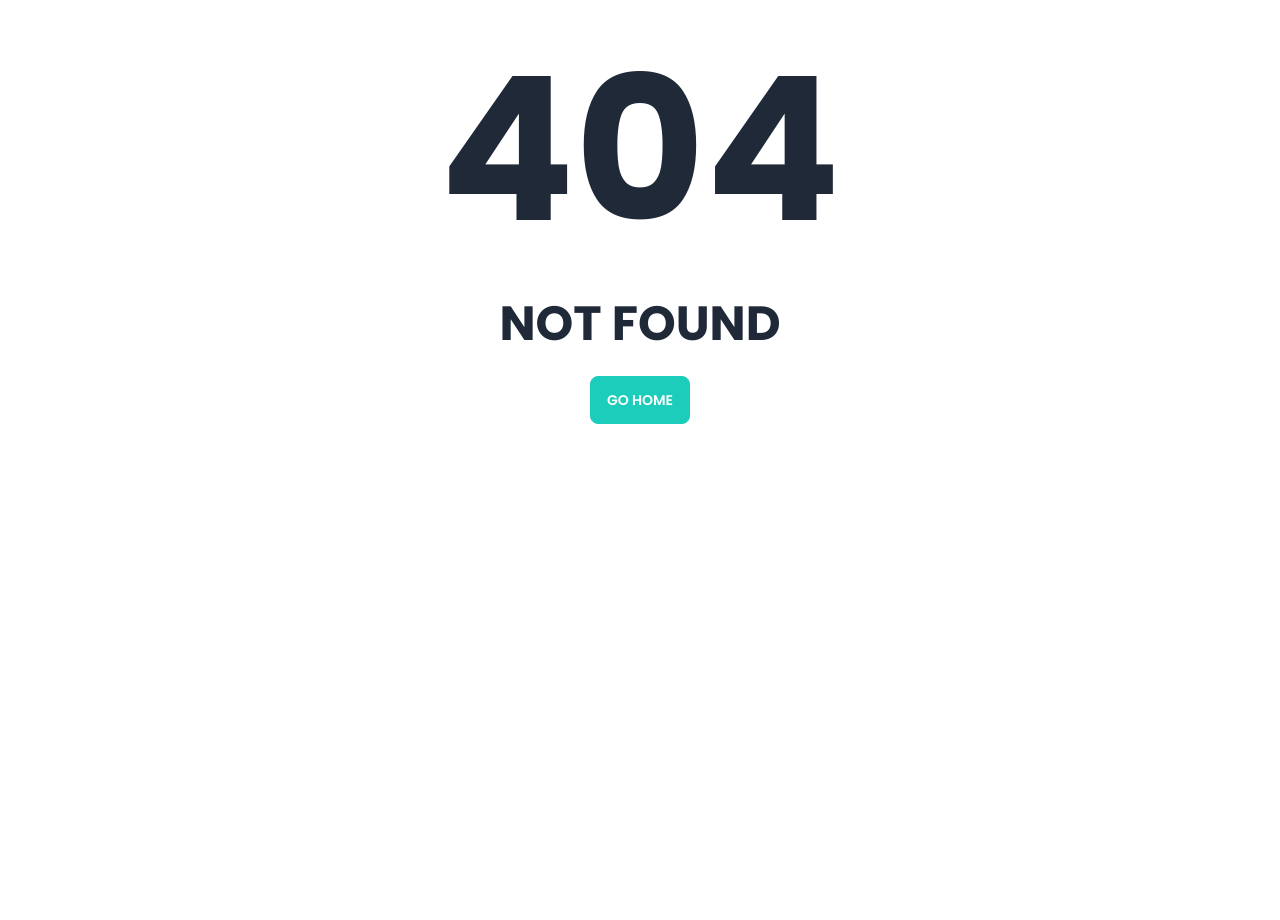
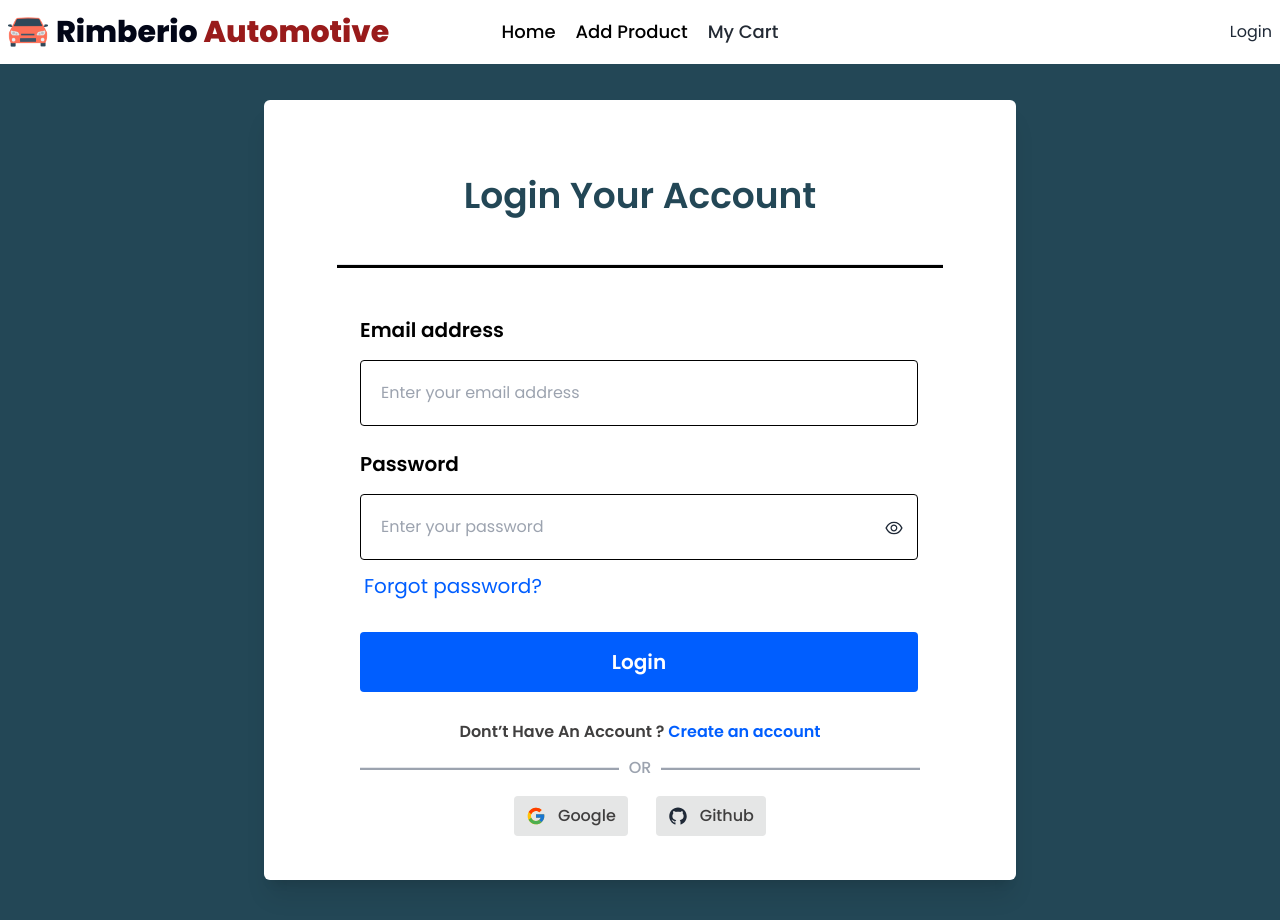
Before and after one commit to tonoy3125/rimberio-automotive-Client, a React (Vite) app: page /login in a window 1280 px wide. Before the commit this address had no page. Shown: the top 920 px of the page. Before the commit the page ends 800 px from the top, so only its background shows below. Built offline with nearby package versions, Linux system fonts and the light colour scheme.

Commit message:
login page design added commit

```diff
--- a/src/Pages/Login/Login.jsx
+++ b/src/Pages/Login/Login.jsx
@@ -1,8 +1,61 @@
-
+import { useState } from 'react';
+import { AiOutlineEye } from 'react-icons/ai';
+import { AiOutlineEyeInvisible } from 'react-icons/ai';
+import { AiFillGithub } from 'react-icons/ai';
+import { FcGoogle } from 'react-icons/fc';
+import { Link } from 'react-router-dom';
 
 const Login = () => {
+    const [showPassword, setShowPassword] = useState(false)
     return (
-        <div>
+        <div className="bg-[#234756]">
+            <div className="container mx-auto pt-9 pb-[180px]">
+                <div className=" w-[400px] md:w-[752px] h-[780px] mx-auto bg-[#fff] shadow-xl rounded-md pt-10 md:pt-[76px]">
+                    <h1 className=" text-2xl md:text-4xl font-semibold text-center text-[#234756] ">Login Your Account</h1>
+                    <hr className="md:w-[606px] h-1 mt-7 md:mt-12 mb-7 bg-black md:mb-12 mx-auto" />
+                    <form className=" pl-1 md:pl-24">
+                        <div className="mb-6">
+                            <h2 className=" text-base md:text-xl font-semibold text-black mb-4">Email address</h2>
+                            <input className="pt-5 pb-5 pl-2 md:p-5 w-[390px] md:w-[558px]  border border-black text-base font-normal text-[#403F3F] rounded" type="email" name="email" placeholder="Enter your email address" id="" />
+                        </div>
+                        <div className="mb-6">
+                            <h2 className=" text-base md:text-xl font-semibold text-black mb-4">Password</h2>
+                            <div className='relative '>
+                                <input className="pt-5 pb-5 pl-2 md:p-5 w-[390px] md:w-[558px] border border-black text-base font-normal text-[#403F3F] rounded" type={showPassword ? "text" : "password"} name="password" placeholder="Enter your password" id="" />
+                                <span className="absolute right-4 md:right-28 top-6 rtl:left-0 rtl:right-auto " onClick={() => { setShowPassword(!showPassword) }} >
+                                    {
+                                        showPassword ? <AiOutlineEyeInvisible className='text-xl'></AiOutlineEyeInvisible> : <AiOutlineEye className='text-xl'></AiOutlineEye>
+                                    }
+                                </span>
+                            </div>
+                            <label className="label mt-1">
+                                <a href="#" className="label-text-alt link link-hover text-[#005eff] text-base md:text-xl">Forgot password?</a>
+                            </label>
+                        </div>
+                        <div>
+                            <button className="bg-[#005eff] w-[397px] md:w-[558px] py-4 text-center text-xl font-semibold text-white rounded">Login</button>
+                        </div>
+
+                    </form>
+                    <p className="text-center mt-7"><span className="text-base font-semibold text-[#403F3F]">Dont’t Have An Account ? </span><Link className="text-base font-semibold text-[#005eff]" to="/register">Create an account</Link></p>
+                    <div className="w-full flex items-center justify-between  lg:px-24 mt-4">
+                        <hr className="w-full h-[3px] bg-gray-400" />
+                        <p className="text-base font-medium leading-4 px-2.5 text-gray-400">OR</p>
+                        <hr className="w-full h-[3px] bg-gray-400  " />
+                    </div>
+                    <div className="flex items-center justify-center mt-5 gap-7">
+
+                        <button className=" rounded flex items-center gap-3 bg-base-300 px-3 py-2 cursor-pointer">
+                            <FcGoogle className='text-xl'></FcGoogle>
+                            <span className='text-[#403F3F] text-base font-medium'>Google</span>
+                        </button>
+                        <button className=" rounded flex items-center gap-3 bg-base-300 px-3 py-2 cursor-pointer">
+                            <AiFillGithub className='text-xl'></AiFillGithub>
+                            <span className='text-[#403F3F] text-base font-medium'>Github</span>
+                        </button>
+                    </div>
+                </div>
+            </div>
 
         </div>
     );
```
Also changed, not shown: src/Routes/Routes.jsx (+6 -1 lines).
